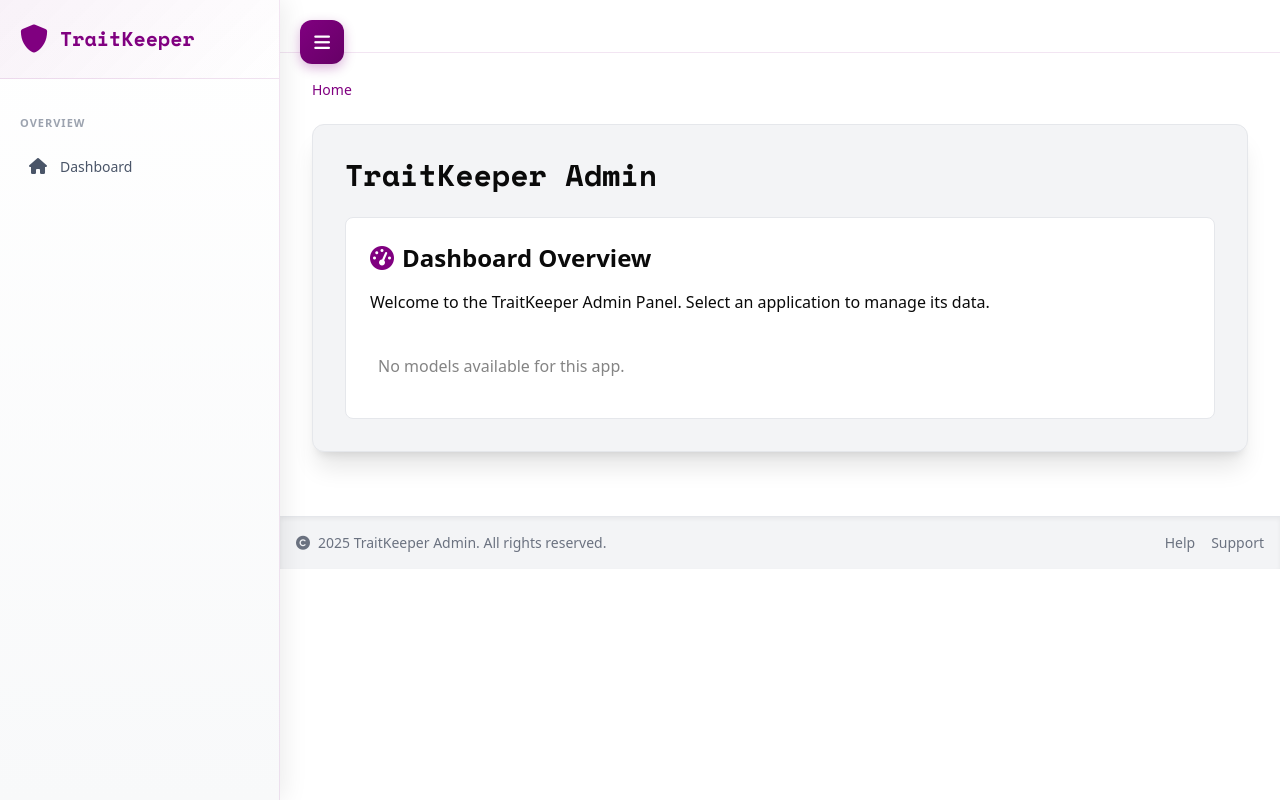
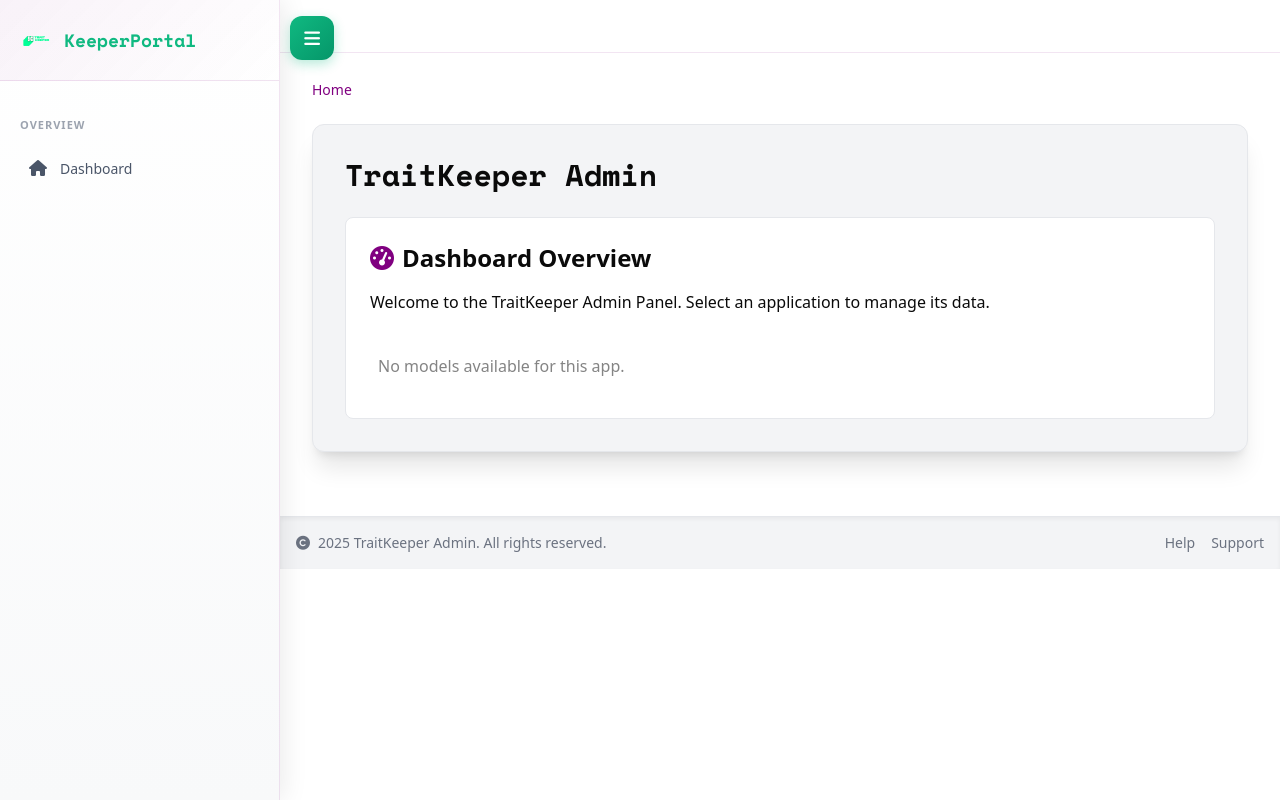
Before and after one commit to ticketguy/TraitkeeperEco, a Django app: template templates/admin/app_index.html in a window 1280 px wide. Run offline with Django 5.2, Linux system fonts and the light colour scheme; the template is opened without the code that fills it, so the values that code supplies are empty; some libraries are stand-ins or nearby versions.

Commit message:
feat: Rebrand admin panel to KeeperPortal with green theme
- Changed title from 'TraitKeeper Admin' to 'KeeperPortal'
- Updated favicon to use green version (favicon_green folder)
- Changed sidebar branding to use green logo and 'KeeperPortal' text
- Updated sidebar toggle button with green gradient
- Repositioned toggle button for better placement
- Updated brand colors from purple to green throughout

🤖 Generated with Claude Code (https://claude.com/claude-code)

Co-Authored-By: Claude Sonnet 4.5 <noreply@anthropic.com>

```diff
--- a/templates/admin/base.html
+++ b/templates/admin/base.html
@@ -9,7 +9,12 @@
     <meta name="theme-color" content="#800080">
     <meta name="apple-mobile-web-app-capable" content="yes">
     <meta name="apple-mobile-web-app-status-bar-style" content="black-translucent">
-    <title>{% block title %}{{ title|default:"TraitKeeper Admin" }} | Admin Panel{% endblock %}</title>
+    <title>{% block title %}{{ title|default:"KeeperPortal" }}{% endblock %}</title>
+
+    <!-- Favicons -->
+    <link rel="icon" type="image/x-icon" href="{% static 'img/favicon_green/favicon.ico' %}">
+    <link rel="icon" type="image/png" sizes="32x32" href="{% static 'img/favicon_green/favicon-32x32.png' %}">
+    <link rel="icon" type="image/png" sizes="16x16" href="{% static 'img/favicon_green/favicon-16x16.png' %}">
 
     <!-- Tailwind CSS -->
     <script src="https://cdn.tailwindcss.com"></script>
@@ -282,24 +287,24 @@
     /* Sidebar toggle button */
     .sidebar-toggle {
         position: fixed;
-        top: 20px;
-        left: 20px;
+        top: 16px;
+        left: 16px;
         z-index: 1001;
         width: 44px;
         height: 44px;
-        background: linear-gradient(135deg, #800080, #660066);
+        background: linear-gradient(135deg, #10b981, #059669);
         border-radius: 12px;
         display: flex;
         align-items: center;
         justify-content: center;
         cursor: pointer;
-        box-shadow: 0 4px 12px rgba(128, 0, 128, 0.3);
+        box-shadow: 0 4px 12px rgba(16, 185, 129, 0.3);
         transition: all 0.3s ease;
     }
 
     .sidebar-toggle:hover {
         transform: scale(1.05);
-        box-shadow: 0 6px 16px rgba(128, 0, 128, 0.4);
+        box-shadow: 0 6px 16px rgba(16, 185, 129, 0.4);
     }
 
     .sidebar-toggle i {
@@ -309,11 +314,11 @@
 
     @media (min-width: 1024px) {
         .sidebar-toggle {
-            left: 300px;
+            left: 290px;
         }
 
         .sidebar-toggle.shifted {
-            left: 80px;
+            left: 78px;
         }
     }
 
@@ -332,19 +337,26 @@
         display: flex;
         align-items: center;
         gap: 12px;
-        font-size: 20px;
+        font-size: 18px;
         font-weight: 700;
-        color: #800080;
+        color: #10b981;
         font-family: 'Space Mono', monospace;
     }
 
     .dark .sidebar-brand {
-        color: #a855f7;
+        color: #10b981;
     }
 
-    .sidebar-brand i {
-        font-size: 28px;
-        animation: pulse 2s infinite;
+    .sidebar-brand img {
+        flex-shrink: 0;
+    }
+
+    .sidebar.collapsed .sidebar-brand img {
+        margin: 0 auto;
+    }
+
+    .sidebar.collapsed .sidebar-brand span {
+        display: none;
     }
 
     .sidebar-menu {
@@ -991,8 +1003,8 @@
     <aside class="sidebar">
         <div class="sidebar-header">
             <div class="sidebar-brand">
-                <i class="fas fa-shield-alt"></i>
-                <span>TraitKeeper</span>
+                <img src="{% static 'img/trait-keeper-logo-t-green-combination-mark.png' %}" alt="KeeperPortal" class="h-8">
+                <span>KeeperPortal</span>
             </div>
         </div>
 
```
